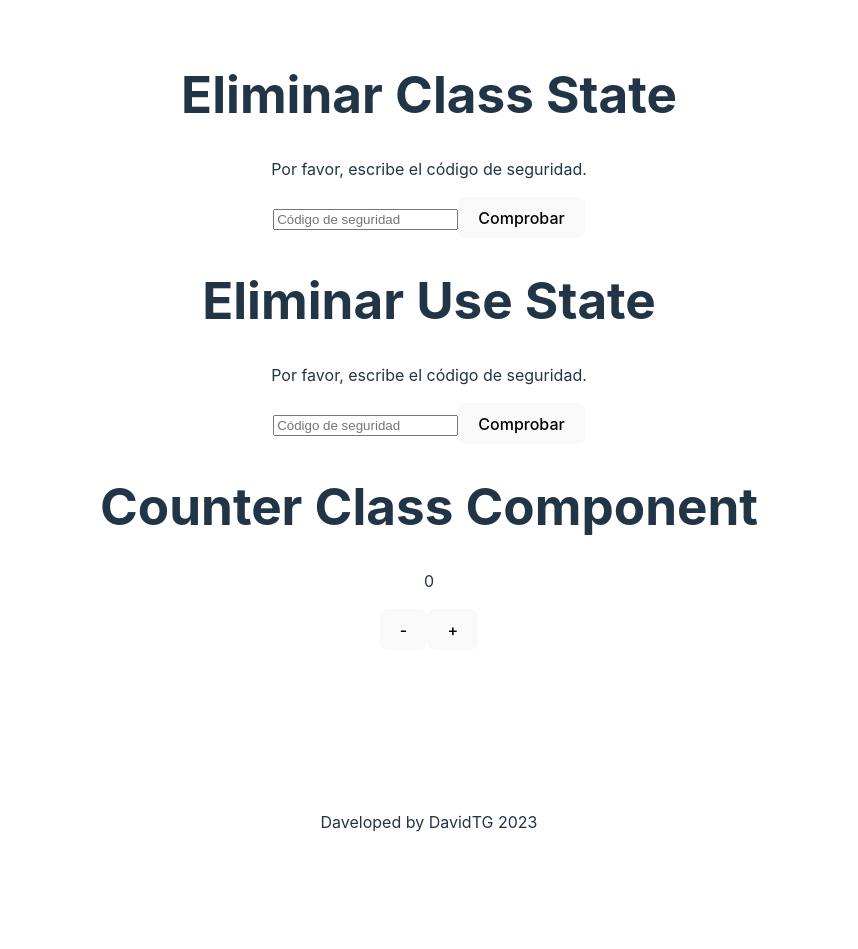
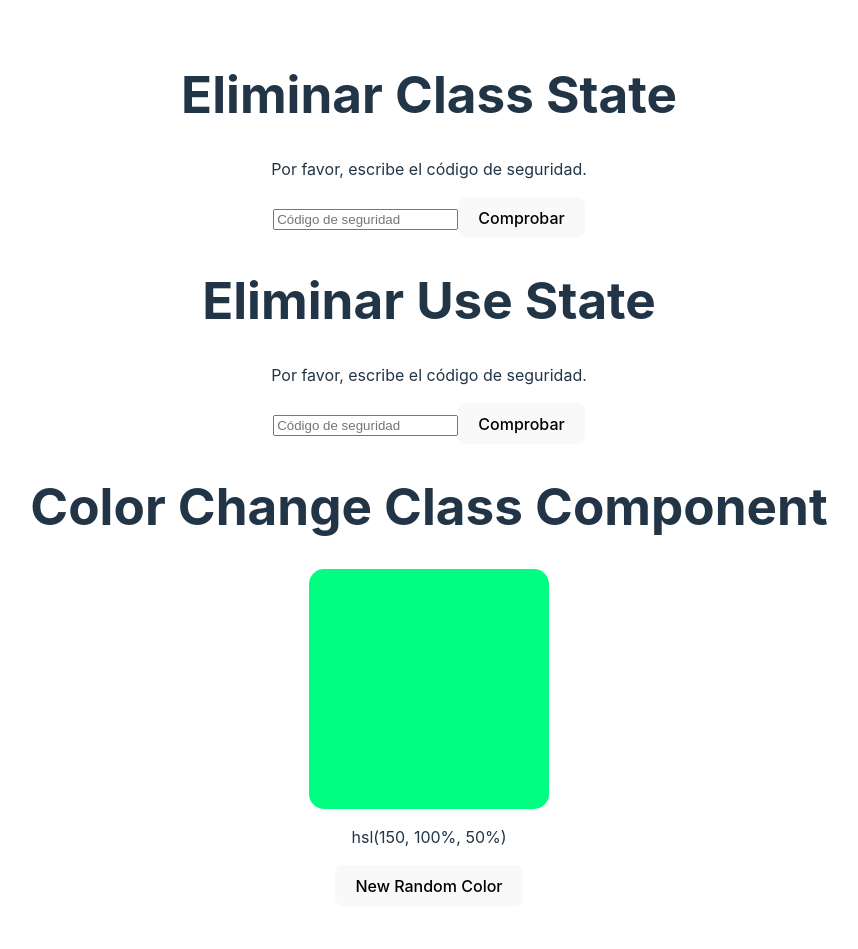
Before and after one commit to DavidTG7/state_management_reactJS, a React (Vite) app: page / in a window 1280 px wide. Shown: the top 949 px of the page, without its empty margins (211-1069 px from the left). Before the commit the page ends 866 px from the top, so only its background shows below. Built offline with nearby package versions, Linux system fonts and the light colour scheme.

Commit message:
Creat ColorChangeClass class component

```diff
--- a/src/App.jsx
+++ b/src/App.jsx
@@ -1,5 +1,6 @@
 import './App.css'
 import { ClassState } from './ClassState'
+import { ColorChangeClass } from './ColorChangeClass'
 import { CounterClass } from './CounterClass'
 import { Footer } from './Footer'
 import { UseState } from './UseState'
@@ -10,6 +11,7 @@ export const App = () => {
     <>
       <ClassState name="Class State" />
       <UseState name="Use State" />
+      <ColorChangeClass />
       <CounterClass />
       <Footer name="DavidTG" year="2023" />
     </>
--- /dev/null
+++ b/src/ColorChangeClass.jsx
@@ -0,0 +1,41 @@
+import React from "react";
+
+const DEFAULT_COLOR = "hsl(150, 100%, 50%)"
+
+const randomColorGenerator = () => {
+  const hue = Math.floor(Math.random() * 365)
+
+  return `hsl(${hue}, 100%, 50%)`
+}
+
+class ColorChangeClass extends React.Component {
+  constructor(props) {
+    super(props)
+
+    this.state = {
+      newColor: DEFAULT_COLOR
+    }
+  }
+
+  render() {
+    return (
+      <>
+        <h1>Color Change Class Component</h1>
+        <div style={{...colorBoxStyles, background: this.state.newColor}} />
+        <p>{this.state.newColor}</p>
+        <button onClick={() => this.setState({ newColor: randomColorGenerator() })}>New Random Color</button>
+      </>
+    )
+  }
+}
+
+export { ColorChangeClass }
+
+const colorBoxStyles = {
+  width: "15rem",
+  aspectRatio: "1",
+  transition: ".6s",
+  borderRadius: "15px",
+  margin: "auto",
+  marginBottom: "1rem"
+}
```
